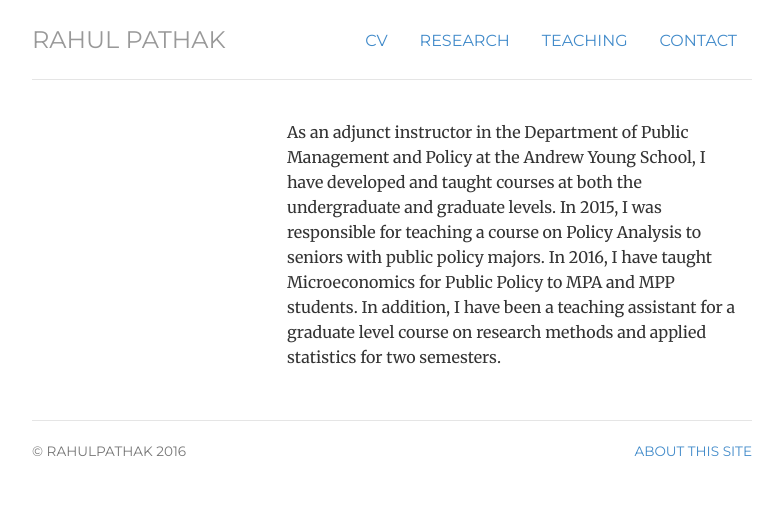
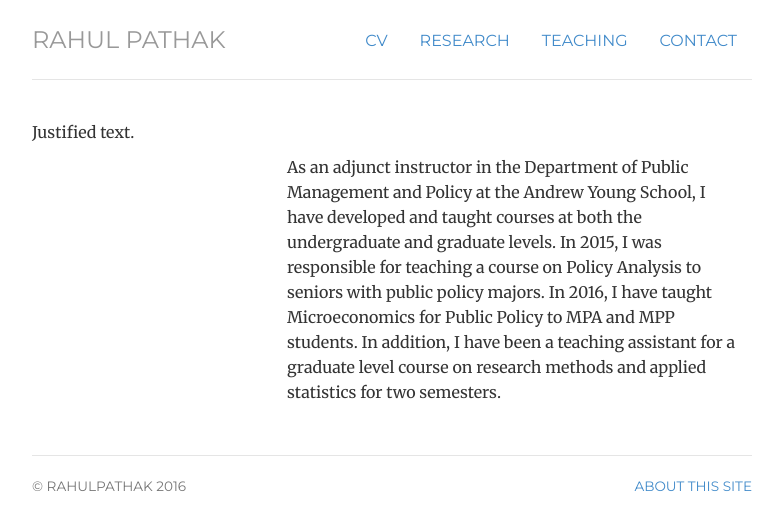
Before and after one commit to pathak-rahul/pathak-rahul.github.io, a Jekyll site: the page built from teaching/index.html, in a window 1280 px wide. Shown: the top 530 px of the page, without its empty margins (248-1031 px from the left). Built offline with Jekyll 4.4.1, drawn with Linux system fonts in a browser that asks for light colours.

Commit message:
Update index.html

```diff
--- a/teaching/index.html
+++ b/teaching/index.html
@@ -5,6 +5,7 @@ title: teaching
 <div class="teaching">
 
 <div class="row marketing">
+<p class="text-justify">Justified text.</p>
 	<div class="col-sm-4">
 	</div>
 	<div itemscope itemtype="http://data-vocabulary.org/Person" class="col-sm-8">
```
